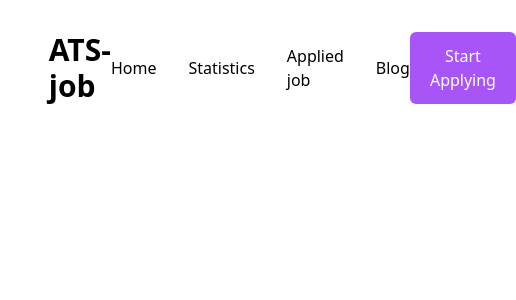
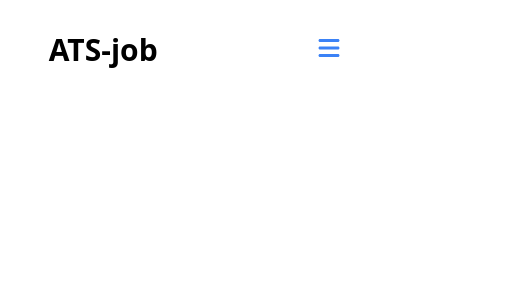
Before and after one commit to naimurk/career-hub-reactRouter, a React (Vite) app: page /applied_job in a window 390 px wide. Shown: the top 300 px of the page, 516 px wide, since content can reach past the window. Built offline with nearby package versions, Linux system fonts and the light colour scheme.

Commit message:
navbar responsive

```diff
--- a/src/Component/Applied_job/Appliedjob.jsx
+++ b/src/Component/Applied_job/Appliedjob.jsx
@@ -1,9 +1,14 @@
-import React from 'react';
+import React, { useState } from 'react';
 import { useLoaderData } from 'react-router-dom';
 import SignleAppliedCart from './SignleAppliedCart';
 
 const Appliedjob = () => {
     const data = useLoaderData()
+    const [main , setMain] =useState([])
+    // setMain(data)
+
+
+
 
     return (
         <div className='flex flex-col gap-y-8'>
--- a/src/Component/Applied_job/SignleAppliedCart.jsx
+++ b/src/Component/Applied_job/SignleAppliedCart.jsx
@@ -3,6 +3,7 @@ import { Contex } from '../Header/Header';
 import { Link } from 'react-router-dom';
 import { FontAwesomeIcon } from '@fortawesome/react-fontawesome'
 import { faLocationDot, faDollarSign } from '@fortawesome/free-solid-svg-icons'
+
 
 const SignleAppliedCart = ({ singleD }) => {
     const { id, img, jobTitle, jobType, time, salary, location } = singleD
--- a/src/Component/Header/Header.jsx
+++ b/src/Component/Header/Header.jsx
@@ -1,9 +1,11 @@
 import React, { createContext, useState } from 'react';
 import { Link, Outlet } from 'react-router-dom';
 import { addToDb } from '../../localStorage';
+import { FontAwesomeIcon } from '@fortawesome/react-fontawesome'
+import { faBars, faXmark } from '@fortawesome/free-solid-svg-icons'
 export const Contex = createContext(0)
 const Header = () => {
-
+    const [isOpen, setIsOpen] = useState(false)
     const [id, setid] = useState(0)
 
     const featureDe = (id) => {
@@ -16,22 +18,34 @@ const Header = () => {
     }
 
     const contexValue = {
-        id, featureDe,addtoCart
+        id, featureDe, addtoCart
     }
     return (
         <Contex.Provider value={contexValue}>
             <div>
+                <nav>
                     <div className='flex py-8  justify-between items-center'>
                         <div><h1 className='text-3xl font-bold'>ATS-job</h1></div>
-                    <ul className='flex gap-x-8 items-center'>
+                        <div className='md:hidden'>
+                            <span>
+                                {
+                                    isOpen ?
+
+                                         <FontAwesomeIcon onClick={() => setIsOpen(!isOpen)} className="h-6 w-6 text-blue-500" icon={faXmark} />
+                                        : <FontAwesomeIcon onClick={() => setIsOpen(!isOpen)} className="h-6 w-6 text-blue-500" icon={faBars} />
+                                }
+                            </span>
+                        </div>
+                        <ul className={`md:flex gap-x-8 absolute duration-500 p-3 md:static ${isOpen ? 'top-16 right-3' : '-top-36 right-3'}`}>
                             <Link to='/'><li>Home</li></Link>
                             <Link><li>Statistics</li></Link>
                             <Link to="/applied_job" ><li>Applied job</li></Link>
                             <Link><li>Blog</li></Link>
                         </ul>
-                    <button className='btn px-5 py-3 rounded-md text-white bg-purple-500'>Start Applying</button>
+                        <button className='btn px-5 hidden lg:block py-3 rounded-md text-white bg-purple-500'>Start Applying</button>
 
                     </div>
+                </nav>
                 <Outlet></Outlet>
             </div>
         </Contex.Provider>
```
Lines whose indentation alone changed are shown as unchanged.
